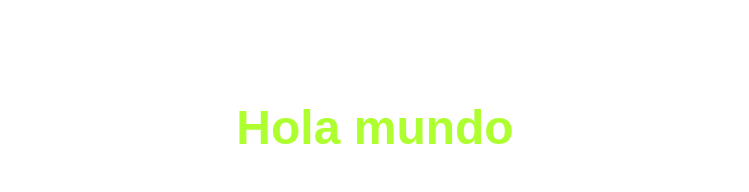
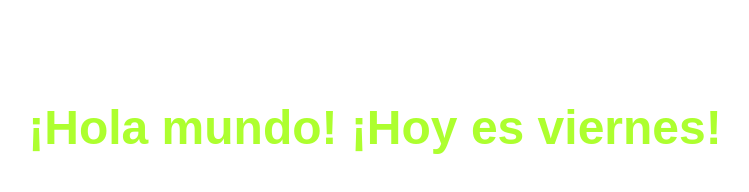
Before and after one commit to YumieMaria/TareaOnlineServidor, a plain HTML site: page index.html in a window 1280 px wide. Shown: the whole page, without its empty margins (265-1014 px from the left). Drawn offline with Linux system fonts and the light colour scheme.

Commit message:
Modificación Prueba

```diff
--- a/index.html
+++ b/index.html
@@ -7,6 +7,6 @@
     <link rel="stylesheet" href="estilos.css">
 </head>
 <body>
-    <h1>Hola mundo</h1>
+    <h1>¡Hola mundo! ¡Hoy es viernes!</h1>
 </body>
 </html>
```
